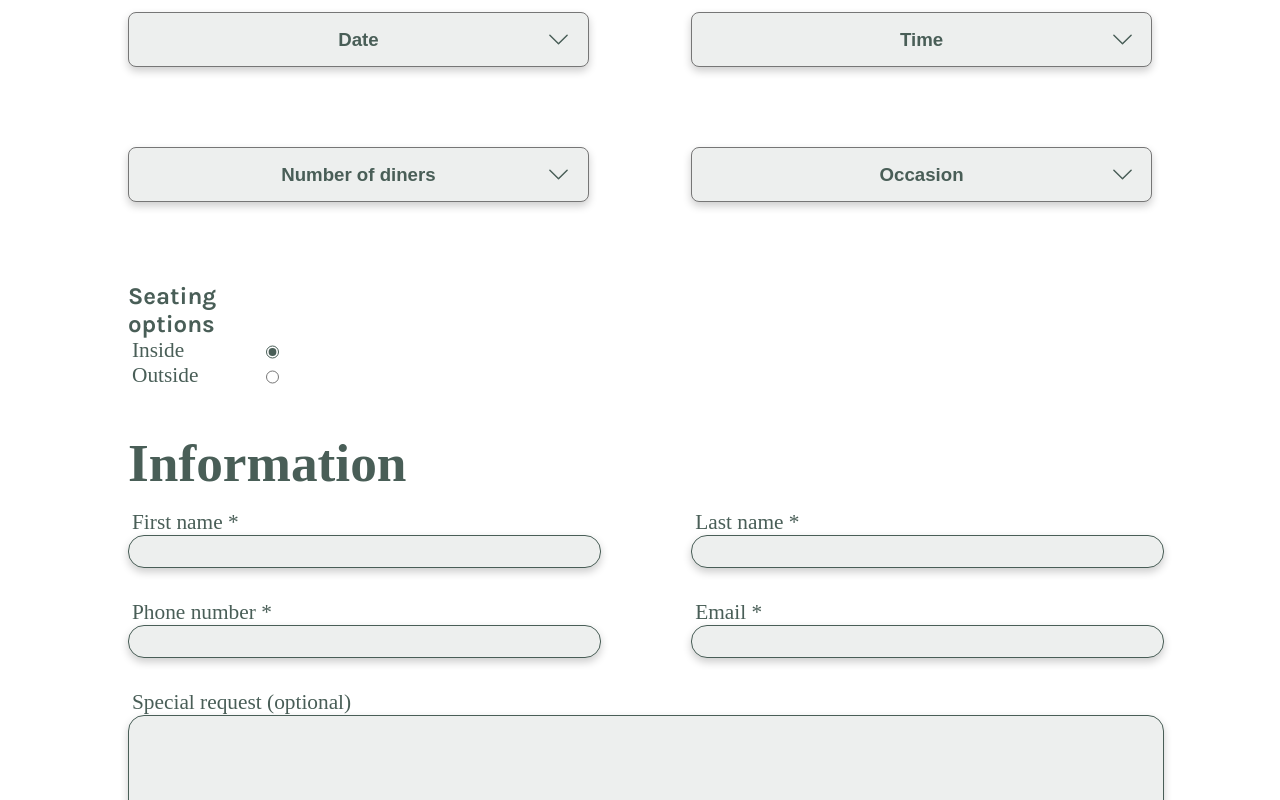
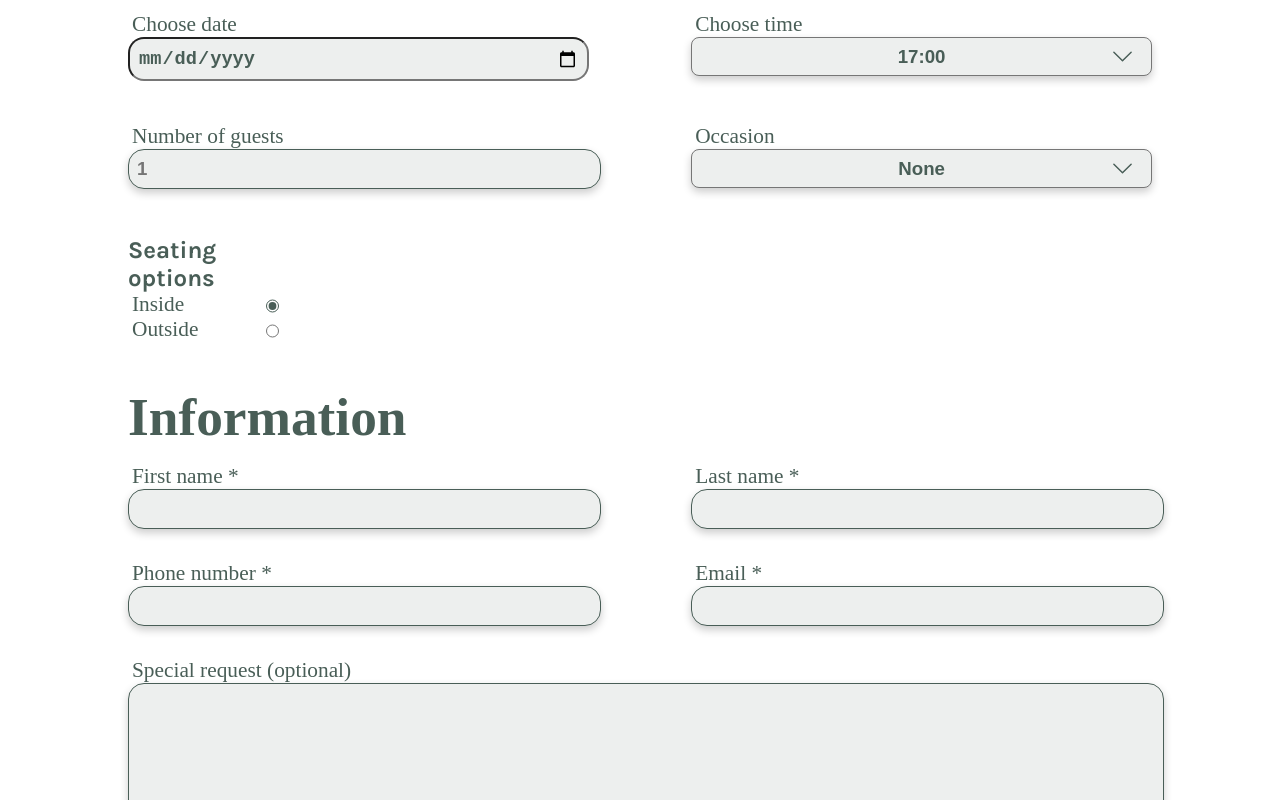
Before and after one commit to ErlendBerntsen/capstone-project, a React (Create React App) app: page /booking in a window 1280 px wide. Shown: the part 800-1600 px from the top of the page. Built offline with nearby package versions, Linux system fonts and the light colour scheme; a web font is replaced by a local one.

Commit message:
created bookinform component and finished styling

```diff
--- /dev/null
+++ b/src/BookingForm.jsx
@@ -0,0 +1,83 @@
+export const BookingForm = () => {
+    return (
+        <form className="bookingpage-form">
+            <div className="bookingpage-details">
+                <h2 className="bookingpage-form-title">Details</h2>
+                <div className="bookingpage-form-row">
+                    <div className="bookingpage-form-col">
+                        <label for="reservation-date" className="bookingpage-form-label">Choose date</label>
+                        <input input type="date" id="reservation-date" className="bookingpage-form-date-input"></input>
+                    </div>
+                    <div className="bookingpage-form-col">
+                        <label for="reservation-time" className="bookingpage-form-label">Choose time</label>
+                        <select id="reservation-time" className="bookingpage-form-select">
+                            <option>17:00</option>
+                            <option>18:00</option>
+                            <option>19:00</option>
+                            <option>20:00</option>
+                            <option>21:00</option>
+                            <option>22:00</option>
+                    </select>
+                    </div>
+                </div>
+                <div className="bookingpage-form-row">
+                    <div className="bookingpage-form-col">
+                        <label for="guests" className="bookingpage-form-label">Number of guests</label>
+                        <input type="number" id="guests" placeholder="1" min="1" max="10" className="bookingpage-form-text-input"></input>
+                    </div>
+                    <div className="bookingpage-form-col">
+                        <label for="occasion" className="bookingpage-form-label">Occasion</label>
+                        <select id="occasion"className="bookingpage-form-select">
+                            <option>None</option>
+                            <option>Birthday</option>
+                            <option>Anniversary</option>
+                            <option>Engagement</option>
+                        </select>
+                    </div>
+
+                </div>
+                <div className="bookingpage-form-seating">
+                    <h5 className="bookingpage-form-subtitle">Seating options</h5>
+                    <div className="bookingpage-form-row">
+                        <label for="inside" className="bookingpage-form-label">Inside</label>
+                        <input type="radio" id="inside" name="seating" value="inside" checked></input>
+                    </div>
+                    <div className="bookingpage-form-row">
+                        <label for="outside" className="bookingpage-form-label">Outside</label>
+                        <input type="radio" id="outside" name="seating" value="outside"></input>
+                    </div>
+                </div>
+            </div>
+            <div className="bookingpage-information">
+                <h2 className="bookingpage-form-title">Information</h2>
+                <div className="bookingpage-form-row">
+                    <div className="bookingpage-form-col">
+                        <label for="firstname" className="bookingpage-form-label">First name *</label>
+                        <input type="text" id="firstname" className="bookingpage-form-text-input"></input>
+                    </div>
+                    <div className="bookingpage-form-col">
+                        <label for="lastname" className="bookingpage-form-label">Last name *</label>
+                        <input type="text" id="lastname" className="bookingpage-form-text-input"></input>
+                    </div>
+                </div>
+                <div className="bookingpage-form-row">
+                    <div className="bookingpage-form-col">
+                        <label for="phonenumber" className="bookingpage-form-label">Phone number *</label>
+                        <input type="tel" id="phonenumber" className="bookingpage-form-text-input"></input>
+                    </div>
+                    <div className="bookingpage-form-col">
+                        <label for="email" className="bookingpage-form-label">Email *</label>
+                        <input type="email" id="email" className="bookingpage-form-text-input"></input>
+                    </div>
+                </div>
+                <div className="bookingpage-form-row">
+                    <div className="bookingpage-form-textarea">
+                        <label for="request" className="bookingpage-form-label">Special request (optional)</label>
+                        <textarea  id="request" rows={10} className="bookingpage-form-text-input"></textarea>
+                    </div>
+                </div>
+            </div>
+            <input type="submit" className="bookingpage-form-button" value="Make you reservation"></input>
+        </form>
+    );
+}
--- a/src/BookingPage.jsx
+++ b/src/BookingPage.jsx
@@ -1,3 +1,5 @@
+import { BookingForm } from "./BookingForm"
+
 export const BookingPage = () => {
     return (
         <div className="page-container">
@@ -7,80 +9,7 @@ export const BookingPage = () => {
                     <img src="./restaurant.png" alt="restaurant" className="bookingpage-image"></img>
                 </div>
             </div>
-            <div className="bookingpage-form">
-                <div className="bookingpage-details">
-                    <h2 className="bookingpage-form-title">Details</h2>
-                    <div className="bookingpage-form-row">
-                        <select className="bookingpage-form-select">
-                            <option>Date</option>
-                            <option>13.10</option>
-                            <option>14.10</option>
-                        </select>
-                        <select className="bookingpage-form-select">
-                            <option>Time</option>
-                            <option>18:00</option>
-                            <option>19:00</option>
-                        </select>
-                    </div>
-                    <div className="bookingpage-form-row">
-                        <select className="bookingpage-form-select">
-                            <option>Number of diners</option>
-                            <option>2</option>
-                            <option>4</option>
-                            <option>8</option>
-                        </select>
-                        <select className="bookingpage-form-select">
-                            <option>Occasion</option>
-                            <option>Birthday</option>
-                            <option>Anniversary</option>
-                            <option>Engagement</option>
-                        </select>
-                    </div>
-                    <div className="bookingpage-form-seating">
-                        <h5 className="bookingpage-form-subtitle">Seating options</h5>
-                        <div className="bookingpage-form-row">
-                            <label for="inside" className="bookingpage-form-label">Inside</label>
-                            <input type="radio" id="inside" name="seating" value="inside" checked></input>
-                        </div>
-                        <div className="bookingpage-form-row">
-                            <label for="outside" className="bookingpage-form-label">Outside</label>
-                            <input type="radio" id="outside" name="seating" value="outside"></input>
-                        </div>
-                    </div>
-                </div>
-                <div className="bookingpage-information">
-                    <h2 className="bookingpage-form-title">Information</h2>
-                    <div className="bookingpage-form-row">
-                        <div className="bookingpage-form-text">
-                            <label for="firstname" className="bookingpage-form-label">First name *</label>
-                            <input type="text" id="firstname" className="bookingpage-form-text-input"></input>
-                        </div>
-                        <div className="bookingpage-form-text">
-                            <label for="lastname" className="bookingpage-form-label">Last name *</label>
-                            <br></br>
-                            <input type="text" id="lastname" className="bookingpage-form-text-input"></input>
-                        </div>
-                    </div>
-                    <div className="bookingpage-form-row">
-                        <div className="bookingpage-form-text">
-                            <label for="phonenumber" className="bookingpage-form-label">Phone number *</label>
-                            <input type="tel" id="phonenumber" className="bookingpage-form-text-input"></input>
-                        </div>
-                        <div className="bookingpage-form-text">
-                            <label for="email" className="bookingpage-form-label">Email *</label>
-                            <input type="email" id="email" className="bookingpage-form-text-input"></input>
-                        </div>
-                    </div>
-                    <div className="bookingpage-form-row">
-                        <div className="bookingpage-form-textarea">
-                            <label for="request" className="bookingpage-form-label">Special request (optional)</label>
-                            <textarea  id="request" rows={10} className="bookingpage-form-text-input"></textarea>
-                        </div>
-                    </div>
-                </div>
-                <button className="bookingpage-form-button">Continue</button>
-            </div>
-
+            <BookingForm></BookingForm>
         </div>
     )
 }
--- a/src/index.css
+++ b/src/index.css
@@ -489,14 +489,14 @@ span {
   background-color: var(--secondary-color-3);
   color: var(--primary-color-1);
   box-shadow: 0 4px 8px 0 rgba(0, 0, 0, 0.2);
-  width: 45%;
+  width: 100%;
   font-size: 14pt;
   font-weight: bold;
   text-align: center;
-  padding-top: 1rem;
-  padding-bottom: 1rem;
+  padding-top: 0.5rem;
+  padding-bottom: 0.5rem;
   border-radius: 8px;
-  margin-bottom: 5rem;
+  margin-bottom: 2rem;
 }
 
 select {
@@ -531,7 +531,9 @@ input[type='radio']:focus {
 }
 
 
-.bookingpage-form-text {
+.bookingpage-form-col {
+  display: flex;
+  flex-direction: column;
   width: 45%;
   margin-bottom: 1rem;
 }
@@ -549,6 +551,8 @@ input[type='radio']:focus {
   background-color: var(--secondary-color-3);
   color: var(--primary-color-1);
   width: 100%;
+  font-size: 14pt;
+  font-weight: bold;
   padding-top: 0.5rem;
   padding-bottom: 0.5rem;
   padding-left: 0.5rem;
@@ -556,6 +560,15 @@ input[type='radio']:focus {
   border: var(--primary-color-1) 1px solid;
   box-shadow: 0 4px 8px 0 rgba(0, 0, 0, 0.2);
   margin-bottom: 1rem;
+}
+
+.bookingpage-form-date-input {
+  background-color: var(--secondary-color-3);
+  color: var(--primary-color-1);
+  font-size: 14pt;
+  font-weight: bold;
+  padding: 0.5rem;
+  border-radius: 16px;
 }
 
 .bookingpage-form-textarea {
```
